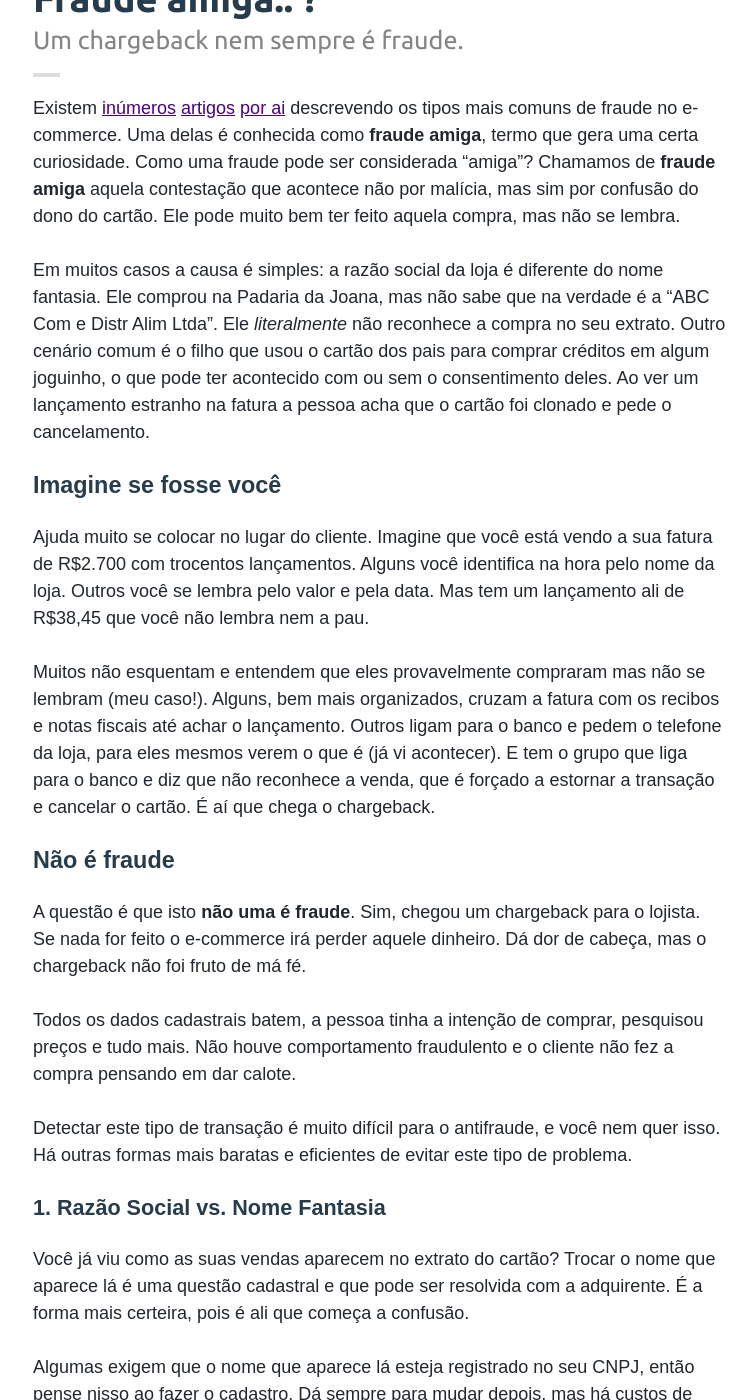
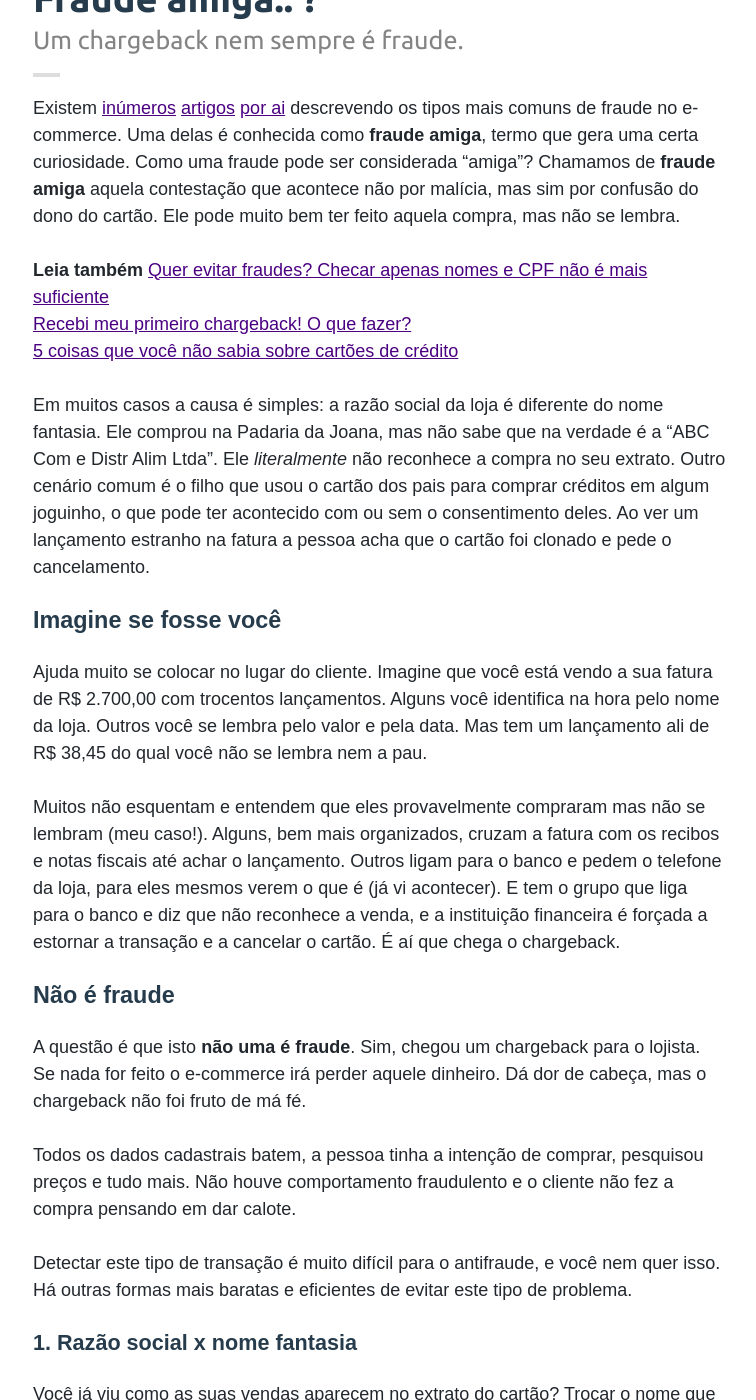
Before and after one commit to konduto/blog, a Jekyll site: the page built from _posts/pt/2015-05-27-fraude-amiga.md, in a window 1280 px wide and 1400 px high, scrolled down 685 px. Shown: the whole window, without its empty margins (260-1016 px from the left). Built offline with Jekyll 4.4.1, drawn with Linux system fonts in a browser that asks for light colours; nearby versions of some CDN libraries; comment, search, counter and statistics services are not loaded; some of the changed text lies outside the part shown.

Commit message:
151015 posts update

```diff
--- a/_posts/pt/2015-05-27-fraude-amiga.md
+++ b/_posts/pt/2015-05-27-fraude-amiga.md
@@ -3,100 +3,62 @@
 date: '2015-05-27T14:10:00-03:00'
 title: "Fraude amiga.. ?"
 subtitle: "Um chargeback nem sempre é fraude."
-excerpt: "Um chargeback nem sempre é fraude. Descubra o que é a fraude amiga e
-o que você pode fazer a respeito."
+excerpt: "Um chargeback nem sempre é fraude. Descubra o que é a fraude amiga e o que você pode fazer a respeito."
 cover_image: friendly-fraud.jpg
 cover_image_caption: "Image by
 <a href='https://www.flickr.com/photos/ameriswede/'>_Dinkel_</a>"
 author: tom
 ---
-Existem [inúmeros](http://www.cursodeecommerce.com.br/blog/tipos-de-fraudes-com-
-cartoes-de-credito-ecommerce/) [artigos](http://ecommercepordentro.com/tipos-
-fraude-cartao-credito/) [por ai](http://www.albertovalle.com.br/fraudes-cartoes-
-de-credito-lojas-virtuais/) descrevendo os tipos mais comuns de fraude no
-e-commerce. Uma delas é conhecida como **fraude amiga**, termo que gera uma
-certa curiosidade. Como uma fraude pode ser considerada "amiga"? Chamamos de
-**fraude amiga** aquela contestação que acontece não por malícia, mas sim por
-confusão do dono do cartão. Ele pode muito bem ter feito aquela compra, mas não
-se lembra.
+Existem [inúmeros](http://www.cursodeecommerce.com.br/blog/tipos-de-fraudes-com-cartoes-de-credito-ecommerce/) [artigos](http://ecommercepordentro.com/tipos-fraude-cartao-credito/) [por ai](http://www.albertovalle.com.br/fraudes-cartoes-de-credito-lojas-virtuais/) descrevendo os tipos mais comuns de fraude no e-commerce. Uma delas é conhecida como **fraude amiga**, termo que gera uma certa curiosidade. Como uma fraude pode ser considerada "amiga"? Chamamos de **fraude amiga** aquela contestação que acontece não por malícia, mas sim por confusão do dono do cartão. Ele pode muito bem ter feito aquela compra, mas não se lembra.
 
-Em muitos casos a causa é simples: a razão social da loja é diferente do nome
-fantasia. Ele comprou na Padaria da Joana, mas não sabe que na verdade é a "ABC
-Com e Distr Alim Ltda". Ele *literalmente* não reconhece a compra no seu
-extrato. Outro cenário comum é o filho que usou o cartão dos pais para comprar
-créditos em algum joguinho, o que pode ter acontecido com ou sem o consentimento
-deles. Ao ver um lançamento estranho na fatura a pessoa acha que o cartão foi
-clonado e pede o cancelamento.
+**Leia também**
+[Quer evitar fraudes? Checar apenas nomes e CPF não é mais suficiente](https://blog.konduto.com/pt/2014/10/porque-checar-apenas-nome-e-cpf-ja-nao-e-suficiente-na-analise-manual?utm_source=konduto&utm_medium=blog&utm_campaign=conteudo)
+[Recebi meu primeiro chargeback! O que fazer?](https://blog.konduto.com/pt/2014/09/o-que-fazer-quando-recebe-o-primeiro-chargeback?utm_source=konduto&utm_medium=blog&utm_campaign=conteudo)
+[5 coisas que você não sabia sobre cartões de crédito](https://blog.konduto.com/pt/2014/09/5-coisas-que-voce-nao-sabia-sobre-cartao-de-credito?utm_source=konduto&utm_medium=blog&utm_campaign=conteudo)
+
+Em muitos casos a causa é simples: a razão social da loja é diferente do nome fantasia. Ele comprou na Padaria da Joana, mas não sabe que na verdade é a "ABC Com e Distr Alim Ltda". Ele *literalmente* não reconhece a compra no seu extrato. Outro cenário comum é o filho que usou o cartão dos pais para comprar créditos em algum joguinho, o que pode ter acontecido com ou sem o consentimento deles. Ao ver um lançamento estranho na fatura a pessoa acha que o cartão foi clonado e pede o cancelamento.
 
 ### Imagine se fosse você
 
-Ajuda muito se colocar no lugar do cliente. Imagine que você está vendo a sua
-fatura de R$2.700 com trocentos lançamentos. Alguns você identifica na hora pelo
-nome da loja. Outros você se lembra pelo valor e pela data. Mas tem um
-lançamento ali de R$38,45 que você não lembra nem a pau.
+Ajuda muito se colocar no lugar do cliente. Imagine que você está vendo a sua fatura de R$ 2.700,00 com trocentos lançamentos. Alguns você identifica na hora pelo nome da loja. Outros você se lembra pelo valor e pela data. Mas tem um lançamento ali de R$ 38,45 do qual você não se lembra nem a pau.
 
-Muitos não esquentam e entendem que eles provavelmente compraram mas não se
-lembram (meu caso!). Alguns, bem mais organizados, cruzam a fatura com os
-recibos e notas fiscais até achar o lançamento. Outros ligam para o banco e
-pedem o telefone da loja, para eles mesmos verem o que é (já vi acontecer). E
-tem o grupo que liga para o banco e diz que não reconhece a venda, que é forçado
-a estornar a transação e cancelar o cartão. É aí que chega o chargeback.
+Muitos não esquentam e entendem que eles provavelmente compraram mas não se lembram (meu caso!). Alguns, bem mais organizados, cruzam a fatura com os recibos e notas fiscais até achar o lançamento. Outros ligam para o banco e pedem o telefone da loja, para eles mesmos verem o que é (já vi acontecer). E tem o grupo que liga para o banco e diz que não reconhece a venda, e a instituição financeira é forçada a estornar a transação e a cancelar o cartão. É aí que chega o chargeback.
 
 ### Não é fraude
 
-A questão é que isto **não uma é fraude**. Sim, chegou um chargeback para o
-lojista. Se nada for feito o e-commerce irá perder aquele dinheiro. Dá dor de
-cabeça, mas o chargeback não foi fruto de má fé.
+A questão é que isto **não uma é fraude**. Sim, chegou um chargeback para o lojista. Se nada for feito o e-commerce irá perder aquele dinheiro. Dá dor de cabeça, mas o chargeback não foi fruto de má fé.
 
-Todos os dados cadastrais batem, a pessoa tinha a intenção de comprar, pesquisou
-preços e tudo mais. Não houve comportamento fraudulento e o cliente não fez a
-compra pensando em dar calote.
+Todos os dados cadastrais batem, a pessoa tinha a intenção de comprar, pesquisou preços e tudo mais. Não houve comportamento fraudulento e o cliente não fez a compra pensando em dar calote.
 
-Detectar este tipo de transação é muito difícil para o antifraude, e você nem
-quer isso. Há outras formas mais baratas e eficientes de evitar este tipo de
-problema.
+Detectar este tipo de transação é muito difícil para o antifraude, e você nem quer isso. Há outras formas mais baratas e eficientes de evitar este tipo de problema.
 
-#### 1. Razão Social vs. Nome Fantasia
+#### 1. Razão social x nome fantasia
 
-Você já viu como as suas vendas aparecem no extrato do cartão? Trocar o nome que
-aparece lá é uma questão cadastral e que pode ser resolvida com a adquirente. É
+Você já viu como as suas vendas aparecem no extrato do cartão? Trocar o nome que aparece lá é uma questão cadastral e que pode ser resolvida com a adquirente. É
 a forma mais certeira, pois é ali que começa a confusão.
 
-Algumas exigem que o nome que aparece lá esteja registrado no seu CNPJ, então
-pense nisso ao fazer o cadastro. Dá sempre para mudar depois, mas há custos de
-contador.
+Algumas exigem que o nome que aparece lá esteja registrado no seu CNPJ, então pense nisso ao fazer o cadastro. Dá sempre para mudar depois, mas há custos de contador.
 
 ![CNPJ](/images/cnpj_konduto.png)
 
 
 #### 2. Comunicação com o cliente
 
-Se por algum razão você não conseguir trocar o nome na fatura, ou enquanto o
-processo está rolando, você pode sempre avisar o cliente sobre o lançamento. Um
-simples "você verá um lançamento de R$100 no nome de ABC Com e Distr Alim Ltda"
-já ajuda.
+Se por algum razão você não conseguir trocar o nome na fatura, ou enquanto o processo está rolando, você pode sempre avisar o cliente sobre o lançamento. Um simples "você verá um lançamento de R$100 no nome de ABC Com e Distr Alim Ltda" já ajuda.
 
-Isto é muito comum para quem usa subadquirentes, como MoIP, PagSeguro ou PayPal,
-mas serve também para lojistas que processam direto. Quem guarda os recibos vai
+Isto é muito comum para quem usa subadquirentes, como MoIP, PagSeguro ou PayPal, mas serve também para lojistas que processam direto. Quem guarda os recibos vai
 conseguir fazer o link e se lembrar da compra.
 
 #### 3. Soft Descriptor
 
-Esta é uma solução mais técnica e que só está disponível no Brasil há pouco
-tempo. Nela você consegue colocar uma mensagem de sua escolha, dinâmica, do lado
-do nome da loja. Pode inclusive ser uma mensagem diferente para cada pedido! As
-subadquirentes foram rápidas em adotar isso, pois ajuda ver no extrato
-**MOIP**\*PADARIAJOANA ou **PAGSEGURO**\*PASSAGEM.
+Esta é uma solução mais técnica e que só está disponível no Brasil há pouco tempo. Nela você consegue colocar uma mensagem de sua escolha, dinâmica, do lado do nome da loja. Pode inclusive ser uma mensagem diferente para cada pedido! As subadquirentes foram rápidas em adotar isso, pois ajuda ver no extrato **MOIP**\*PADARIAJOANA ou **PAGSEGURO**\*PASSAGEM.
 
-Aqui tem loja que coloca o nome fantasia, o produto comprado e até o telefone de
-contato do SAC, para encorajar o cliente a entrar em contato antes de pedir o
-chargeback. O pessoal da
-[37Signals tem um case bem interessante](https://signalvnoise.com/posts/1545-how-we-reduced-chargebacks-by-30-as-a-percentage-of-sales),
-no qual eles colocaram um site para a pessoa entrar.
+Aqui tem loja que coloca o nome fantasia, o produto comprado e até o telefone de contato do SAC, para encorajar o cliente a entrar em contato antes de pedir o chargeback. O pessoal da [37Signals tem um case bem interessante](https://signalvnoise.com/posts/1545-how-we-reduced-chargebacks-by-30-as-a-percentage-of-sales), no qual eles colocaram um site para a pessoa entrar.
 
-Há dois poréns: só funciona em algumas operadoras de cartão e só cabe uma
-quantidade limitada de caracteres. Mas é bem melhor do que nada.
+Há dois poréns: só funciona em algumas operadoras de cartão e só cabe uma quantidade limitada de caracteres. Mas é bem melhor do que nada.
 
-Lidar com chargebacks é um pepino e não tem nada de amigável nisso. Por isso é
-importante trabalhar para *evitar* contestaçōes desnecessárias, o que implica
-melhorar não só o antifraude mas também outros pontos da operação.
+Lidar com chargebacks é um pepino e não tem nada de amigável nisso. Por isso é importante trabalhar para *evitar* contestaçōes desnecessárias, o que implica melhorar não só o antifraude mas também outros pontos da operação.
+
+**Quer saber mais? Ficou alguma dúvida? Fale com a gente no [oi@konduto.com](mailto:oi@konduto.com)!**
+
+Conecte-se com a Konduto também nas redes sociais: [Linkedin](https://www.linkedin.com/company/konduto), [Facebook](https://www.facebook.com/konduto) e [Twitter](https://twitter.com/KondutoBR)
```
Also changed, not shown: _posts/pt/2015-09-07-novidades-da-konduto-setembro-2015.md (+7 -6 lines), _posts/pt/2015-10-14-codigo-cvv-dinamico-novidade-e-anunciada-na-europa.md (+3 -4 lines).
